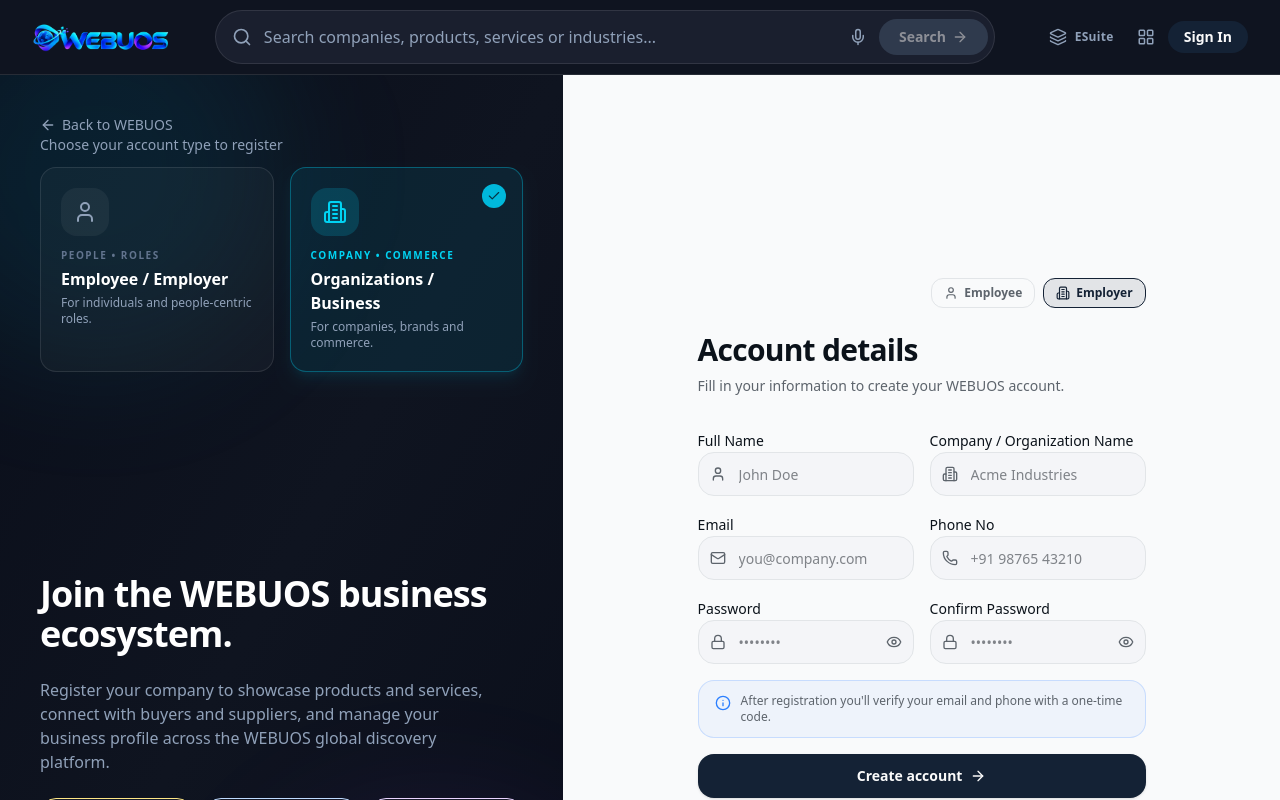
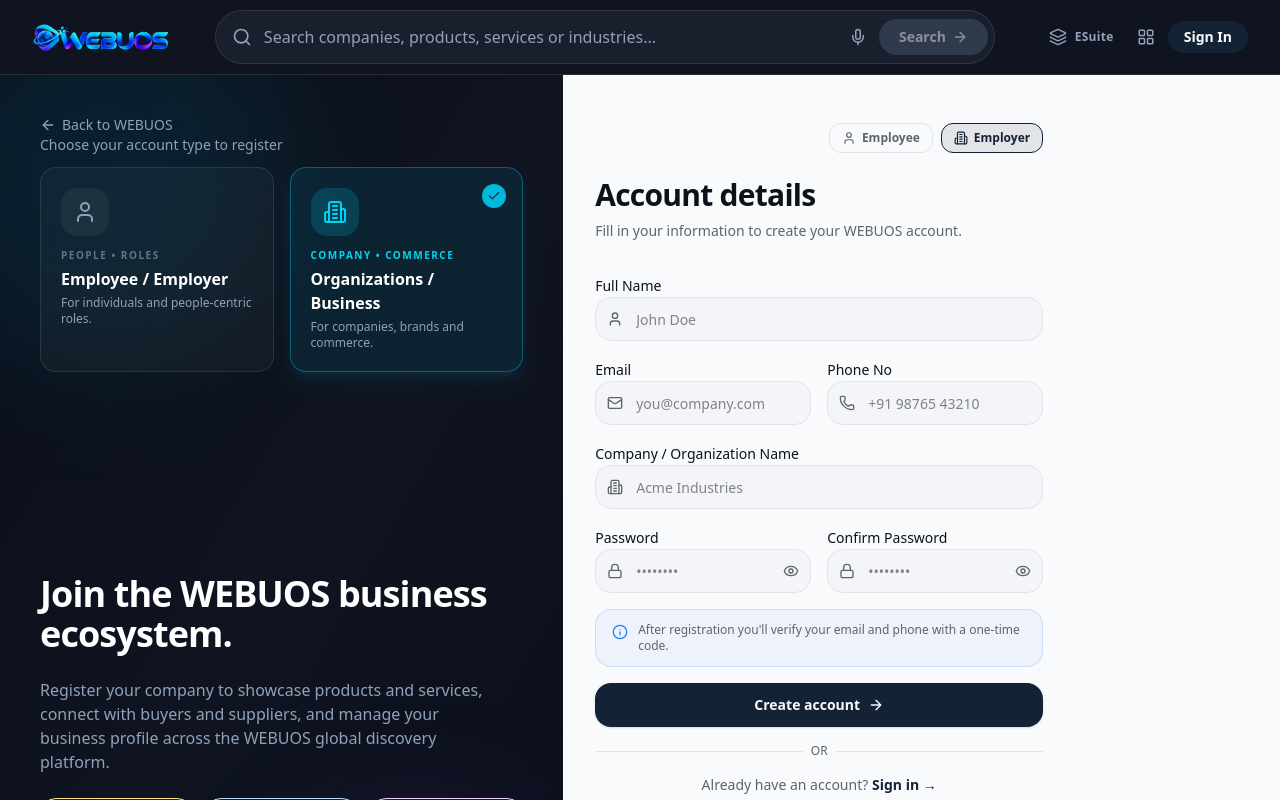
Before and after one commit to Jobsonn-dev/we-suite, a Next.js app: page /register in a window 1280 px wide. Shown: the top 800 px of the page. Built offline with nearby package versions, Linux system fonts and the light colour scheme.

Commit message:
42f4d01a-39fb-4e7e-8077-a2f3407af50f

```diff
--- a/src/app/register/page.tsx
+++ b/src/app/register/page.tsx
@@ -288,8 +288,8 @@
           </div>
         </aside>
 
-        {/* Right form panel */}
-        <main className="flex flex-1 items-center justify-center bg-background px-4 py-10 sm:px-6 lg:px-8">
+        {/* Right form panel — top-aligned, not centered */}
+        <main className="flex flex-1 flex-col bg-background px-4 pt-8 sm:px-6 lg:px-8 lg:pt-12">
           <div className="w-full max-w-md">
             {/* Mobile back link + account type */}
             <div className="mb-6 flex items-center justify-between">
@@ -334,9 +334,7 @@
             </div>
 
             <form onSubmit={handleSubmit} className="space-y-4">
-              {/* Row 1: Full Name + Company/Organization Name (2 columns) */}
-              <div className="grid grid-cols-1 gap-4 sm:grid-cols-2">
-                {/* Full Name */}
+              {/* Row 1: Full Name (full width) */}
               <div className="space-y-1.5">
                 <label htmlFor="name" className="text-sm font-medium text-foreground">Full Name</label>
                 <div className="relative">
@@ -353,28 +351,8 @@
                 </div>
               </div>
 
-                {/* Company / Organization Name */}
-                <div className="space-y-1.5">
-                  <label htmlFor="companyName" className="text-sm font-medium text-foreground">
-                    {accountType === "employee" ? "Company / Organization Name" : "Company / Organization Name"}
-                  </label>
-                  <div className="relative">
-                    <Building2 className="pointer-events-none absolute left-3 top-1/2 h-4 w-4 -translate-y-1/2 text-muted-foreground" />
-                    <input
-                      id="companyName"
-                      type="text"
-                      value={companyName}
-                      onChange={(e) => setCompanyName(e.target.value)}
-                      placeholder="Acme Industries"
-                      className="h-11 w-full rounded-xl border border-border bg-muted/50 pl-10 pr-4 text-sm focus:border-primary/40 focus:bg-background focus:outline-none focus:ring-2 focus:ring-primary/15"
-                    />
-                  </div>
-                </div>
-              </div>
-
-              {/* Row 2: Email + Phone (2 columns) */}
+              {/* Row 2: Email + Phone No (2 columns) */}
               <div className="grid grid-cols-1 gap-4 sm:grid-cols-2">
-                {/* Email */}
                 <div className="space-y-1.5">
                   <label htmlFor="email" className="text-sm font-medium text-foreground">Email</label>
                   <div className="relative">
@@ -391,7 +369,6 @@
                   </div>
                 </div>
 
-                {/* Phone */}
                 <div className="space-y-1.5">
                   <label htmlFor="phone" className="text-sm font-medium text-foreground">Phone No</label>
                   <div className="relative">
@@ -408,9 +385,24 @@
                 </div>
               </div>
 
-              {/* Row 3: Password + Confirm Password (2 columns) */}
+              {/* Row 3: Company / Organization Name (full width) */}
+              <div className="space-y-1.5">
+                <label htmlFor="companyName" className="text-sm font-medium text-foreground">Company / Organization Name</label>
+                <div className="relative">
+                  <Building2 className="pointer-events-none absolute left-3 top-1/2 h-4 w-4 -translate-y-1/2 text-muted-foreground" />
+                  <input
+                    id="companyName"
+                    type="text"
+                    value={companyName}
+                    onChange={(e) => setCompanyName(e.target.value)}
+                    placeholder="Acme Industries"
+                    className="h-11 w-full rounded-xl border border-border bg-muted/50 pl-10 pr-4 text-sm focus:border-primary/40 focus:bg-background focus:outline-none focus:ring-2 focus:ring-primary/15"
+                  />
+                </div>
+              </div>
+
+              {/* Row 4: Password + Confirm Password (2 columns) */}
               <div className="grid grid-cols-1 gap-4 sm:grid-cols-2">
-                {/* Password */}
                 <div className="space-y-1.5">
                   <label htmlFor="password" className="text-sm font-medium text-foreground">Password</label>
                   <div className="relative">
@@ -434,7 +426,6 @@
                   </div>
                 </div>
 
-                {/* Confirm Password */}
                 <div className="space-y-1.5">
                   <label htmlFor="confirmPassword" className="text-sm font-medium text-foreground">Confirm Password</label>
                   <div className="relative">
```
Also changed, not shown: upload/pasted_image_1791056725163.png (added). Lines whose indentation alone changed are shown as unchanged.
